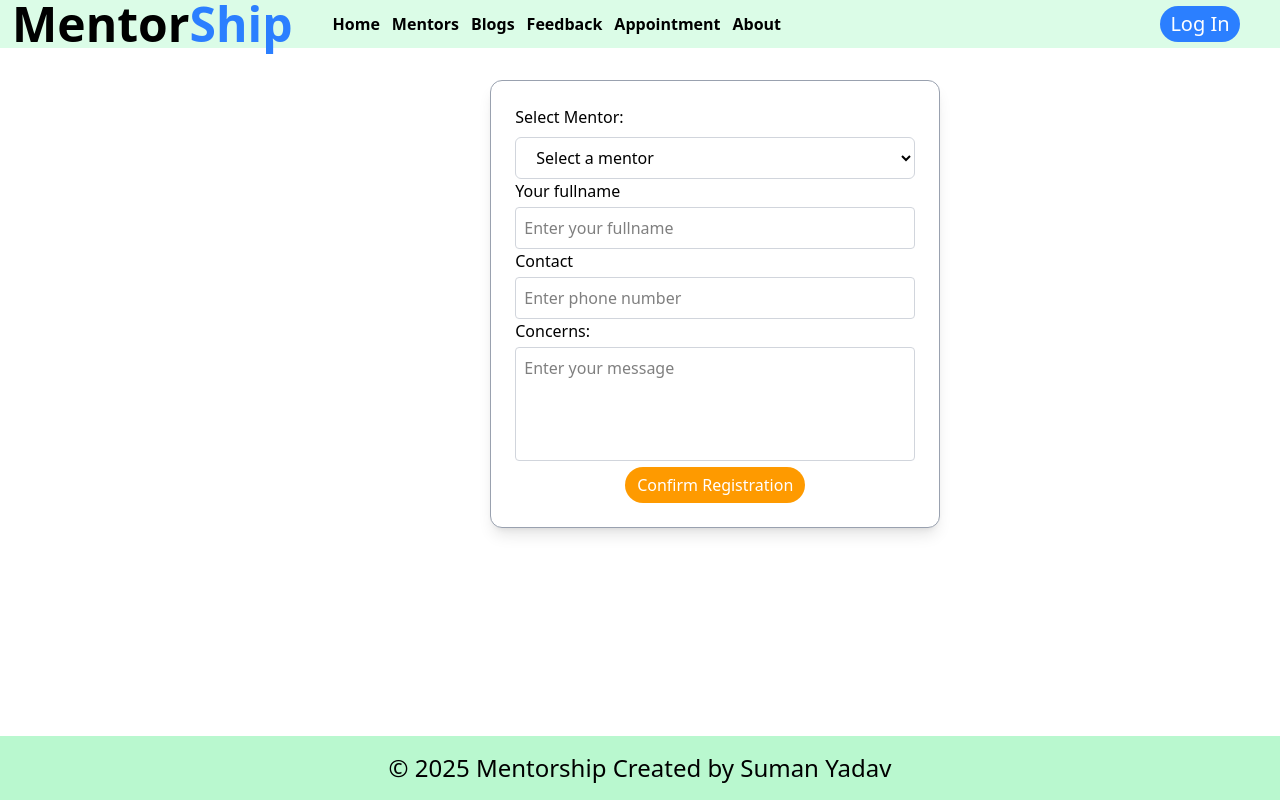
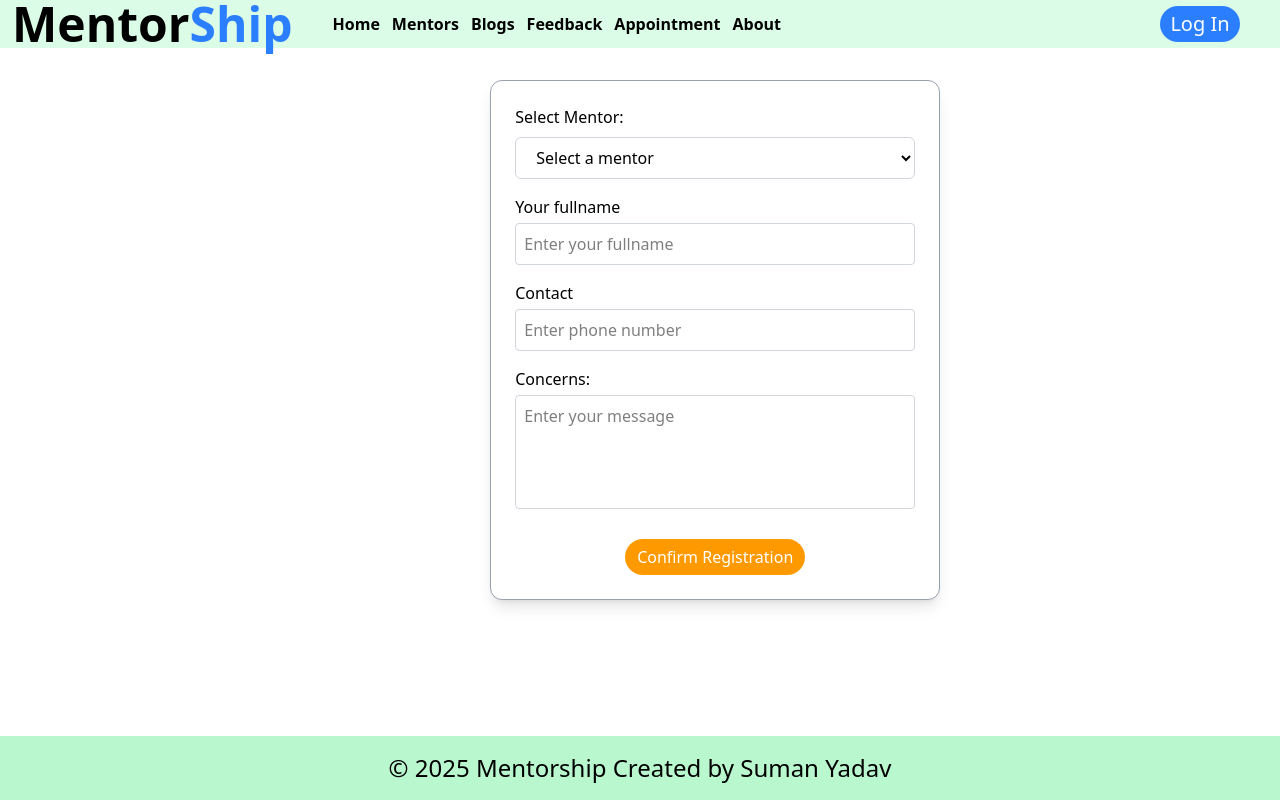
Before and after one commit to Ydv-Suman/MentorShip, a React (Vite) app: page /appointment in a window 1280 px wide. Built offline with nearby package versions, Linux system fonts and the light colour scheme.

Commit message:
added google sheets to store data of appointment and feedback

```diff
--- a/src/route/Appointment.jsx
+++ b/src/route/Appointment.jsx
@@ -1,18 +1,52 @@
 import NavBar from "../components/NavBar";
 import { useState } from "react";
 import mentors from "../mentorsData.json";
-import { Link } from "react-router-dom";
 
 function Appointment() {
   const [selectedMentor, setSelectedMentor] = useState("");
+  const [name, setName] = useState("");
+  const [contact, setContact] = useState("");
+  const [concern, setConcern] = useState("");
 
   const handleSelectChange = (e) => {
     setSelectedMentor(e.target.value);
   };
 
+  const handleSubmit = async (e) => {
+    e.preventDefault();
+
+    const formData = {
+      mentor: selectedMentor,
+      name,
+      contact,
+      concern,
+    };
+
+    try {
+      const response = await fetch(
+        "https://script.google.com/macros/s/AKfycbzprjBGeCzeR7plnRIIrB01jhIu64Bu7pygBVx95uYddFbp_xF_VCj2nOkqUC_n2-5I2g/exec",
+        {
+          method: "POST",
+          mode: "no-cors",
+          headers: {
+            "Content-Type": "application/json",
+          },
+          body: JSON.stringify(formData),
+        }
+      );
+      alert("Form submitted successfully!");
+    } catch (error) {
+      console.error("Error submitting form", error);
+      alert("Submission failed");
+    }
+  };
+
   return (
     <div className="ml-[38%] w-[400px]">
-      <div className="bg-white border border-gray-400 rounded-xl p-6 shadow-lg  w-[450px]">
+      <form
+        onSubmit={handleSubmit}
+        className="bg-white border border-gray-400 rounded-xl p-6 shadow-lg w-[450px]"
+      >
         <p>
           <label htmlFor="mentor" className="block mb-2 font-medium">
             Select Mentor:
@@ -22,8 +56,11 @@ function Appointment() {
             value={selectedMentor}
             onChange={handleSelectChange}
             className="block w-full px-4 py-2 border border-gray-300 rounded-md"
+            required
           >
-          <option value="" disabled>Select a mentor</option>
+            <option value="" disabled>
+              Select a mentor
+            </option>
             {mentors.map((mentor) => (
               <option key={mentor.id} value={mentor.name}>
                 {mentor.name} - {mentor.expertise}
@@ -31,25 +68,37 @@ function Appointment() {
             ))}
           </select>
         </p>
-        <p>Your fullname
+
+        <p className="mt-4">
+          Your fullname
           <input
             type="text"
+            value={name}
+            onChange={(e) => setName(e.target.value)}
             placeholder="Enter your fullname"
             required
             className="w-full mt-1 p-2 border border-gray-300 rounded"
           />
         </p>
-        <p>Contact
+
+        <p className="mt-4">
+          Contact
           <input
             type="number"
+            value={contact}
+            onChange={(e) => setContact(e.target.value)}
             placeholder="Enter phone number"
             required
             className="w-full mt-1 p-2 border border-gray-300 rounded"
           />
         </p>
-        <p>Concerns:
+
+        <p className="mt-4">
+          Concerns:
           <textarea
             name="message"
+            value={concern}
+            onChange={(e) => setConcern(e.target.value)}
             placeholder="Enter your message"
             maxLength={1000}
             rows={4}
@@ -59,7 +108,7 @@ function Appointment() {
           ></textarea>
         </p>
 
-        <div className="text-center">
+        <div className="text-center mt-6">
           <button
             type="submit"
             className="cursor-pointer p-2 bg-amber-500 w-45 h-9 text-white rounded-full flex items-center justify-center mx-auto"
@@ -67,7 +116,7 @@ function Appointment() {
             Confirm Registration
           </button>
         </div>
-      </div>
+      </form>
     </div>
   );
 }
--- a/src/route/Feedback.jsx
+++ b/src/route/Feedback.jsx
@@ -1,17 +1,59 @@
 import NavBar from "../components/NavBar";
 import { Link } from "react-router-dom";
+import { useState } from "react";
 
-function Feedback(){
-    return(
-        <div className="ml-[38%]">
+function Feedback() {
+  const [name, setName] = useState("");
+  const [email, setEmail] = useState("");
+  const [contact, setContact] = useState("");
+  const [mentor, setMentor] = useState("");
+  const [rating, setRating] = useState("");
+  const [message, setMessage] = useState("");
+
+
+
+  const handleSubmit = async (e) => {
+    const formData = {
+      name,
+      email,
+      contact,
+      mentor,
+      rating,
+      message,
+    };
+
+    try {
+      const response = await fetch(
+        "https://script.google.com/macros/s/AKfycbxQkpmJ4-haJYqqRdXZ09mvhT0JwQMgK_fH-WTP42EV1wsgemwwR-7EF4FgqdJ6thtQ/exec",
+        {
+          method: "POST",
+          mode: "no-cors",
+          headers: {
+            "Content-Type": "application/json",
+          },
+          body: JSON.stringify(formData),
+        }
+      );
+      alert("Form submitted successfully!");
+    } catch (error) {
+      console.error("Error submitting form", error);
+      alert("Submission failed");
+    }
+  };
+
+  return (
+    <div className="ml-[38%]">
+      <form onSubmit={handleSubmit}>
         <div className="bg-white border border-gray-400 rounded-xl p-5 shadow-lg text-black w-[400px]">
-          <p className="text-blue-600 font-bold text-3xl text-center mb-1">FeedBack</p>
+          <p className="text-blue-600 font-bold text-3xl text-center mb-1">Feedback</p>
 
           <p className="mb-2">
             Full Name:
             <input
               name="name"
               type="text"
+              value={name}
+              onChange={(e) => setName(e.target.value)}
               placeholder="Enter your fullname"
               className="w-[90%] p-2 border border-gray-300 rounded"
               required
@@ -23,6 +65,8 @@ function Feedback(){
             <input
               name="email"
               type="email"
+              value={email}
+              onChange={(e) => setEmail(e.target.value)}
               placeholder="Enter email address"
               className="w-[90%] p-2 border border-gray-300 rounded"
               required
@@ -34,44 +78,53 @@ function Feedback(){
             <input
               name="contact"
               type="number"
+              value={contact}
+              onChange={(e) => setContact(e.target.value)}
               placeholder="Enter phone number"
               className="w-[90%] p-2 border border-gray-300 rounded"
-              maxLength="10"
               required
             />
           </p>
 
           <p className="mb-2">
-            Enter mentor name:
+            Mentor Name:
             <input
-              name="name"
+              name="mentor"
               type="text"
+              value={mentor}
+              onChange={(e) => setMentor(e.target.value)}
               placeholder="Enter mentor name"
               className="w-[90%] p-2 border border-gray-300 rounded"
               required
             />
-            </p>
-            <p className="mb-2">
-            Rating:
+          </p>
+
+          <p className="mb-2">
+            Rating (1–5):
             <input
               name="rating"
               type="number"
+              min="1"
+              max="5"
+              value={rating}
+              onChange={(e) => setRating(e.target.value)}
               placeholder="1 to 5"
               className="w-[90%] p-2 border border-gray-300 rounded"
               required
             />
           </p>
+
           <p className="mb-2">
             Message:
             <textarea
               name="message"
+              value={message}
+              onChange={(e) => setMessage(e.target.value)}
               placeholder="Enter your message"
-              maxLength={1000}
               rows={4}
-              cols={38}
               className="w-[90%] p-2 border border-gray-300 rounded resize-none"
               required
-            ></textarea>
+            />
           </p>
 
           <div className="text-center">
@@ -83,7 +136,9 @@ function Feedback(){
             </button>
           </div>
         </div>
-      </div>
-    )
+      </form>
+    </div>
+  );
 }
+
 export default Feedback;
```
Lines whose indentation alone changed are shown as unchanged.
